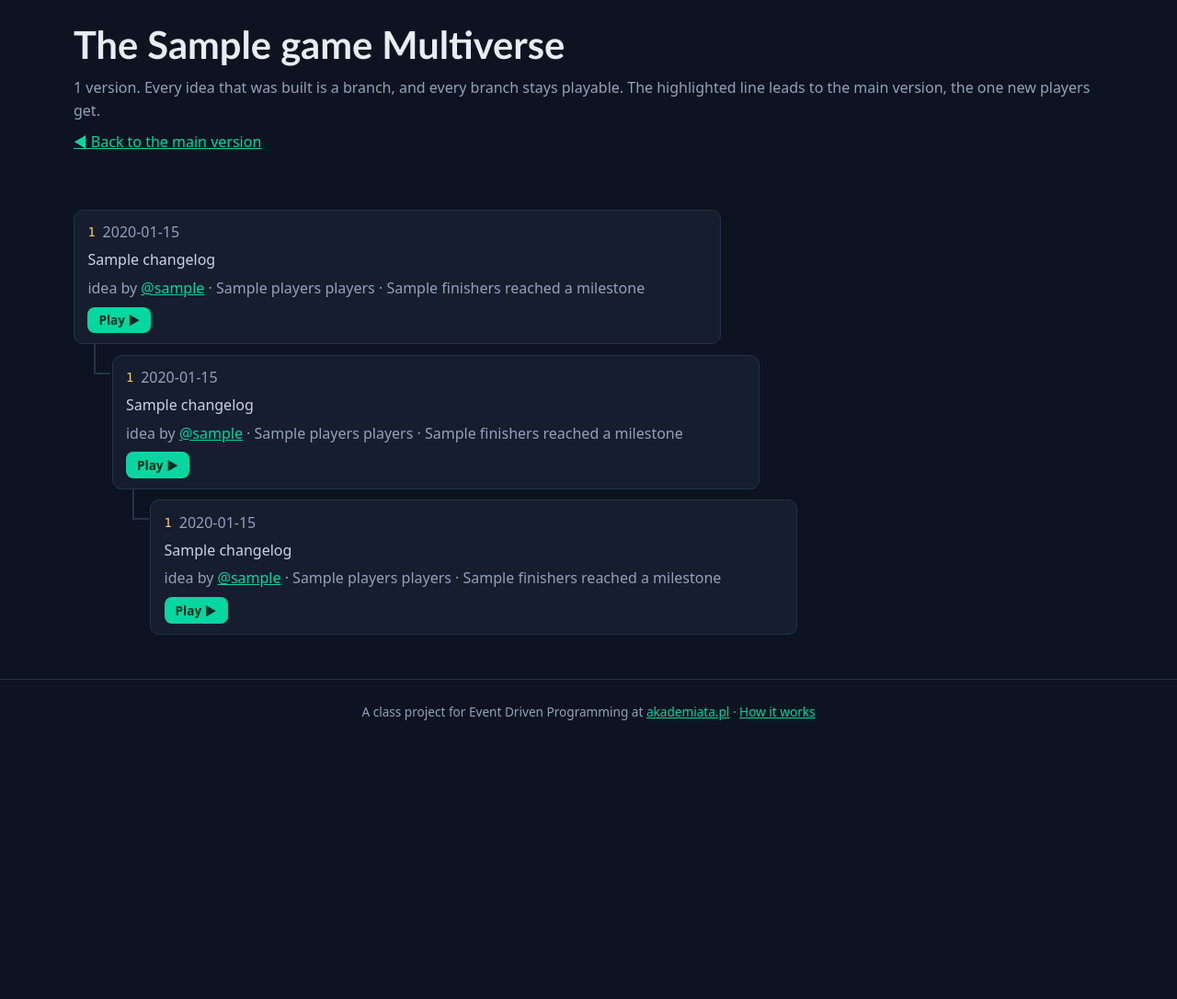
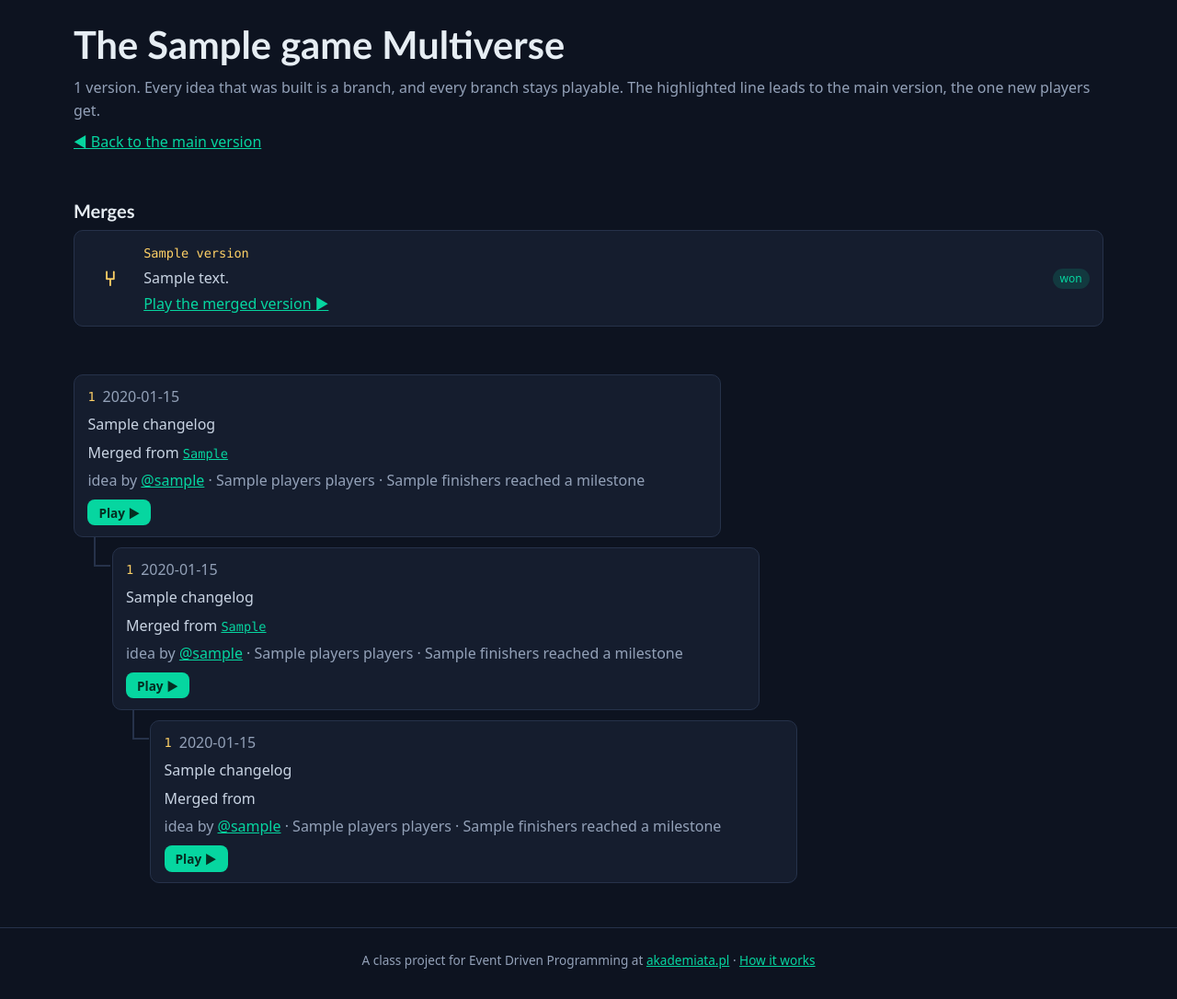
Before and after one commit to pbrudny/evolvia, a FastAPI app: template src/evolvia/templates/tree.html in a window 1280 px wide. Shown: the part 61-1147 px from the top of the page at 92% size. Before the commit the page ends 844 px from the top, so only its background shows below. Run offline with FastAPI, Linux system fonts and the light colour scheme; the template is opened without the code that fills it: most values are stand-ins (such as "Sample title", 1, 10 or a date in 2020); parts of the project's set-up code (start-up, migrations or seed data) failed here and were passed over.

Commit message:
Merge versions: tick 2-4 versions in the Multiverse, the worker merges their branches, the builder resolves conflicts, gates and review, new version shows where it was merged from
Co-Authored-By: Claude Opus 5.5 <noreply@anthropic.com>
Claude-Session: https://claude.ai/code/session_01YR5YzS9iEmtGMbawDat9zX

```diff
--- a/src/evolvia/db.py
+++ b/src/evolvia/db.py
@@ -117,6 +117,17 @@ CREATE TABLE IF NOT EXISTS proto_votes (   -- one vote per player per round, for
     created_at TEXT NOT NULL,
     PRIMARY KEY (round, login)
 );
+CREATE TABLE IF NOT EXISTS merges (       -- several versions combined into one (Multiverse "Merge")
+    id INTEGER PRIMARY KEY AUTOINCREMENT,
+    game TEXT NOT NULL REFERENCES games(slug),
+    versions TEXT NOT NULL,           -- JSON list of version ids; the first is the base (the new version's parent)
+    login TEXT NOT NULL,
+    status TEXT NOT NULL DEFAULT 'queued',  -- queued | building | live | failed
+    build_note TEXT NOT NULL DEFAULT '',
+    result_version TEXT,
+    created_at TEXT NOT NULL,
+    updated_at TEXT
+);
 CREATE TABLE IF NOT EXISTS events (
     id INTEGER PRIMARY KEY AUTOINCREMENT,
     type TEXT NOT NULL,
@@ -149,6 +160,7 @@ MIGRATIONS = [
     ("votes", "weight", "INTEGER NOT NULL DEFAULT 1"),              # Curator: 2
     ("games", "kind", "TEXT NOT NULL DEFAULT 'game'"),             # game | prototype
     ("games", "round", "INTEGER"),                                  # prototypes: their round
+    ("versions", "merged_from", "TEXT"),                            # JSON list of version ids for merged versions
 ]
 
 
--- a/src/evolvia/server.py
+++ b/src/evolvia/server.py
@@ -244,7 +244,8 @@ def version_tree(conn, slug: str, main: str | None) -> list[dict]:
         "(SELECT COUNT(DISTINCT login) FROM sessions WHERE version = v.id) AS players, "
         "(SELECT COUNT(DISTINCT login) FROM milestones WHERE version = v.id) AS finishers "
         "FROM versions v WHERE v.game = ? ORDER BY v.created_at, v.id", (slug,)).fetchall()
-    nodes = {r["id"]: {**dict(r), "children": [], "on_main_line": False} for r in rows}
+    nodes = {r["id"]: {**dict(r), "children": [], "on_main_line": False,
+                       "merged_from": json.loads(r["merged_from"]) if r["merged_from"] else []} for r in rows}
     roots = []
     for n in nodes.values():
         (nodes[n["parent"]]["children"] if n["parent"] in nodes else roots).append(n)
@@ -264,7 +265,103 @@ def game_tree(request: Request, slug: str, here: str = ""):
             raise HTTPException(404, "No such game")
         roots = version_tree(conn, slug, game["main_version"])
         count = conn.execute("SELECT COUNT(*) FROM versions WHERE game = ?", (slug,)).fetchone()[0]
-    return page(request, "tree.html", game=game, roots=roots, count=count, here=here)
+        merges = [{**dict(m), "versions": json.loads(m["versions"])} for m in conn.execute(
+            "SELECT * FROM merges WHERE game = ? ORDER BY id DESC LIMIT 10", (slug,))]
+    return page(request, "tree.html", game=game, roots=roots, count=count, here=here, merges=merges,
+                can_merge=is_admin(me(request)))
+
+
+MERGE_MAX = 4
+
+
+@app.post("/g/{slug}/merge")
+async def merge_request(request: Request, slug: str):
+    """Admin: combine 2-4 versions into one. The first ticked version (in tree order) is the base."""
+    login = need_login(request)
+    if not is_admin(login):
+        raise HTTPException(403)
+    form = await request.form()
+    picked = list(dict.fromkeys(str(v) for v in form.getlist("versions")))
+    if not 2 <= len(picked) <= MERGE_MAX:
+        raise HTTPException(400, f"Tick 2 to {MERGE_MAX} versions to merge")
+    with db.connect() as conn:
+        rows = {r["id"]: r for r in conn.execute(
+            f"SELECT * FROM versions WHERE game = ? AND id IN ({','.join('?' * len(picked))})", (slug, *picked))}
+        if len(rows) != len(picked):
+            raise HTTPException(404, "Unknown version")
+        mid = conn.execute("INSERT INTO merges (game, versions, login, build_note, created_at, updated_at) VALUES (?, ?, ?, ?, ?, ?)",
+                           (slug, json.dumps(picked), login, "Waiting for the builder", db.now(), db.now())).lastrowid
+        db.emit(conn, "MergeRequested", login, game=slug, merge=mid, versions=picked)
+    return RedirectResponse(f"/g/{slug}/tree#merges", status_code=303)
+
+
+def merge_job(conn) -> dict | None:
+    m = conn.execute("SELECT * FROM merges WHERE status = 'queued' ORDER BY id LIMIT 1").fetchone()
+    if not m:
+        return None
+    g = conn.execute("SELECT * FROM games WHERE slug = ?", (m["game"],)).fetchone()
+    vs = [dict(version_row(conn, vid)) for vid in json.loads(m["versions"])]
+    conn.execute("UPDATE merges SET status = 'building', build_note = 'The AI builder is merging', updated_at = ? WHERE id = ?",
+                 (db.now(), m["id"]))
+    db.emit(conn, "BuildStarted", "worker", game=m["game"], merge=m["id"])
+    return {"kind": "merge", "merge": m["id"], "game": g["slug"], "game_name": g["name"], "repo": g["repo"], "author": m["login"],
+            "versions": [{k: v[k] for k in ("id", "sha", "changelog", "credited_login")} for v in vs],
+            "progress": f"/api/worker/merges/{m['id']}/progress", "result": f"/api/worker/merges/{m['id']}/result"}
+
+
+@app.post("/api/worker/merges/{mid}/progress")
+async def merge_progress(request: Request, mid: int):
+    need_worker(request)
+    message = str((await request.json()).get("message", ""))[:200]
+    with db.connect() as conn:
+        if conn.execute("UPDATE merges SET build_note = ?, updated_at = ? WHERE id = ? AND status = 'building'",
+                        (message, db.now(), mid)).rowcount == 0:
+            raise HTTPException(400, "This merge is not being built")
+    return {"ok": True}
+
+
+@app.post("/api/worker/merges/{mid}/result")
+async def merge_result(request: Request, mid: int):
+    need_worker(request)
+    body = await request.json()
+    with db.connect() as conn:
+        m = conn.execute("SELECT * FROM merges WHERE id = ?", (mid,)).fetchone()
+        if not m or m["status"] != "building":
+            raise HTTPException(400, "This merge is not being built")
+        g = conn.execute("SELECT * FROM games WHERE slug = ?", (m["game"],)).fetchone()
+        if body.get("status") != "done":
+            note = str(body.get("reason", ""))[:500] or "The merge failed"
+            conn.execute("UPDATE merges SET status = 'failed', build_note = ?, updated_at = ? WHERE id = ?", (note, db.now(), mid))
+            db.emit(conn, "BuildFailed", "worker", game=m["game"], merge=mid, reason=note)
+            return {"ok": True}
+    versions = json.loads(m["versions"])
+    try:
+        vid = install(m["game"], g["repo"], str(body.get("sha", "")), parent=versions[0],
+                      changelog=str(body.get("changelog", ""))[:1000], actor="worker")
+    except Exception as e:  # noqa: BLE001
+        with db.connect() as conn:
+            conn.execute("UPDATE merges SET status = 'failed', build_note = ?, updated_at = ? WHERE id = ?",
+                         (f"Install failed: {e}"[:500], db.now(), mid))
+        raise HTTPException(502, f"install failed: {e}")
+    with db.connect() as conn:
+        conn.execute("UPDATE versions SET merged_from = ? WHERE id = ?", (json.dumps(versions), vid))
+        conn.execute("UPDATE merges SET status = 'live', result_version = ?, build_note = ?, updated_at = ? WHERE id = ?",
+                     (vid, str(body.get("changelog", ""))[:500], db.now(), mid))
+        db.emit(conn, "VersionsMerged", "worker", game=m["game"], merge=mid, version=vid, versions=versions)
+    return {"ok": True, "version": vid}
+
+
+@app.post("/merges/{mid}/retry")
+def merge_retry(request: Request, mid: int):
+    if not is_admin(me(request)):
+        raise HTTPException(403)
+    with db.connect() as conn:
+        m = conn.execute("SELECT * FROM merges WHERE id = ?", (mid,)).fetchone()
+        if not m or m["status"] != "failed":
+            raise HTTPException(400, "Only failed merges can be retried")
+        conn.execute("UPDATE merges SET status = 'queued', build_note = 'Waiting for the builder', updated_at = ? WHERE id = ?",
+                     (db.now(), mid))
+    return RedirectResponse(f"/g/{m['game']}/tree#merges", status_code=303)
 
 
 # ---------- login ----------
@@ -514,6 +611,9 @@ def worker_next(request: Request):
             return {"job": job}
         s = conn.execute("SELECT * FROM suggestions WHERE status = 'accepted' ORDER BY updated_at, id LIMIT 1").fetchone()
         if not s:
+            job = merge_job(conn)
+            if job:
+                return {"job": job}
             s = auto_pick(conn)
         if not s:
             return {"job": None}
--- a/src/evolvia/static/style.css
+++ b/src/evolvia/static/style.css
@@ -114,3 +114,10 @@ table.xp td.neg { color: #ef476f; }
 .idea-form, .open-round form { max-width: 36rem; margin-bottom: 1rem; }
 .ideas .idea > span.muted { display: block; }
 .card .pill { justify-self: start; }
+
+/* Merges */
+.merge-bar { display: flex; flex-wrap: wrap; gap: 0.6rem; align-items: center; background: var(--panel); border: 1px dashed var(--line); border-radius: 10px; padding: 0.7rem 0.9rem; }
+.merge-bar button { margin: 0; }
+.pick { width: 1.1rem; height: 1.1rem; accent-color: var(--accent); margin: 0; }
+.merged code { color: var(--accent); }
+.status-queued, .status-live { background: rgba(6, 214, 160, 0.15); color: var(--accent); }
--- a/src/evolvia/templates/tree.html
+++ b/src/evolvia/templates/tree.html
@@ -4,12 +4,14 @@
 <li class="{{ 'mainline' if n.on_main_line }}">
   <div class="vcard{{ ' is-main' if n.id == game.main_version }}{{ ' is-here' if n.id == here }}">
     <div class="vhead">
+      {% if can_merge %}<input type="checkbox" class="pick" name="versions" value="{{ n.id }}" form="merge-form" aria-label="Pick {{ n.id }} to merge">{% endif %}
       <code>{{ n.id }}</code>
       {% if n.id == game.main_version %}<span class="pill">main</span>{% endif %}
       {% if n.id == here %}<span class="pill here">you were here</span>{% endif %}
       <span class="muted">{{ n.created_at[:10] }}</span>
     </div>
     <p>{{ n.changelog or ('The first version.' if not n.parent else 'No description.') }}</p>
+    {% if n.merged_from %}<p class="muted merged">Merged from {% for m in n.merged_from %}<a href="/g/{{ game.slug }}/v/{{ m }}"><code>{{ m }}</code></a>{{ ', ' if not loop.last }}{% endfor %}</p>{% endif %}
     <div class="vfoot">
       <span class="muted">{% if n.credited_login %}idea by <a href="https://github.com/{{ n.credited_login }}">@{{ n.credited_login }}</a> · {% endif %}{{ n.players }} player{{ '' if n.players == 1 else 's' }} · {{ n.finishers }} reached a milestone</span>
       <span class="actions">
@@ -27,6 +29,32 @@
   <p class="muted">{{ count }} version{{ '' if count == 1 else 's' }}. Every idea that was built is a branch, and every branch stays playable. The highlighted line leads to the main version, the one new players get.</p>
   <p><a href="/g/{{ game.slug }}">◀ Back to the main version</a></p>
 </div>
+{% if can_merge %}
+<form id="merge-form" class="merge-bar" method="post" action="/g/{{ game.slug }}/merge">
+  <span>Tick 2 to 4 versions, then</span> <button class="small">Merge selected</button>
+  <span class="muted">The AI builder combines them into one version that keeps every feature. The first ticked version (from the top) is the base.</span>
+</form>
+{% endif %}
+{% if merges %}
+<section id="merges">
+  <h2>Merges</h2>
+  <ul class="ideas">
+    {% for m in merges %}
+    <li>
+      <div class="votes">⑂</div>
+      <div class="idea">
+        <strong>{% for x in m.versions %}<code>{{ x }}</code>{{ ' + ' if not loop.last }}{% endfor %}</strong>
+        <p class="note">{% if m.status in ('queued', 'building') %}<span class="spinner" aria-hidden="true"></span>{% endif %}{{ m.build_note }}</p>
+        {% if m.result_version %}<a href="/g/{{ game.slug }}/v/{{ m.result_version }}">Play the merged version ▶</a>{% endif %}
+      </div>
+      <div class="actions"><span class="pill status-{{ m.status }}">{{ m.status }}</span>
+        {% if can_merge and m.status == 'failed' %}<form method="post" action="/merges/{{ m.id }}/retry"><button class="small">Retry</button></form>{% endif %}
+      </div>
+    </li>
+    {% endfor %}
+  </ul>
+</section>
+{% endif %}
 {% if roots %}
 <ul class="tree">{% for r in roots %}{{ node(r) }}{% endfor %}</ul>
 {% else %}
```
Also changed, not shown: src/evolvia/worker.py (+113 -37 lines), tests/test_platform.py (+32 -0 lines), README.md.
